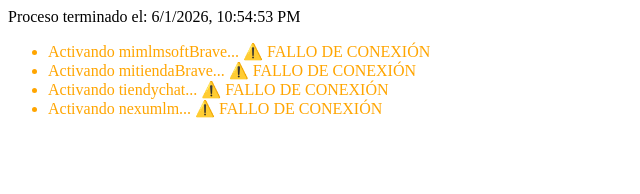
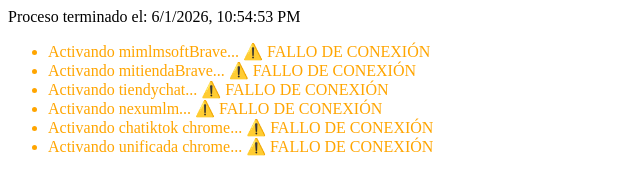
Before and after one commit to imporrree/mantenimiento-supabase, a plain HTML site: page index.html in a window 1280 px wide. Shown: the whole page, without its empty margins (0-640 px from the left). Drawn offline with Linux system fonts and the light colour scheme; no server answers.

Commit message:
Update index.html

```diff
--- a/index.html
+++ b/index.html
@@ -22,6 +22,14 @@
             { nombre: "nexumlm",
         url: "https://zrqzwnryhqskkwuhiynb.supabase.co",
         key: "eyJhbGciOiJIUzI1NiIsInR5cCI6IkpXVCJ9.eyJpc3MiOiJzdXBhYmFzZSIsInJlZiI6InpycXp3bnJ5aHFza2t3dWhpeW5iIiwicm9sZSI6ImFub24iLCJpYXQiOjE3Njc1NTQzMjYsImV4cCI6MjA4MzEzMDMyNn0.C9tr-MXnTyFwA3briFxkQgIvGDCJbgEdC6n19LJ2D74"     },
+
+        { nombre: "chatiktok chrome", url: "https://iywsgevlqcarqevsvmgw.supabase.co", key: "eyJhbGciOiJIUzI1NiIsInR5cCI6IkpXVCJ9.eyJpc3MiOiJzdXBhYmFzZSIsInJlZiI6Iml5d3NnZXZscWNhcnFldnN2bWd3Iiwicm9sZSI6ImFub24iLCJpYXQiOjE3NjUxNDM1NzQsImV4cCI6MjA4MDcxOTU3NH0.SP8ezvWkEovdBH39KenAPlYO6f2Qmjb9uTGAN1BzMPA" },
+
+        { nombre: "unificada chrome", url: "https://lxaeijjnozskhgglzsfe.supabase.co", key: "eyJhbGciOiJIUzI1NiIsInR5cCI6IkpXVCJ9.eyJpc3MiOiJzdXBhYmFzZSIsInJlZiI6Imx4YWVpampub3pza2hnZ2x6c2ZlIiwicm9sZSI6ImFub24iLCJpYXQiOjE3NjUyMzk2MDcsImV4cCI6MjA4MDgxNTYwN30.x77zsPyF12b6BCyWr8FnF20d0w6B2WNWhAm7Rei4aLw" },
+
+
+
+
 
             // Puedes seguir agregando líneas aquí abajo...
         ];
```
